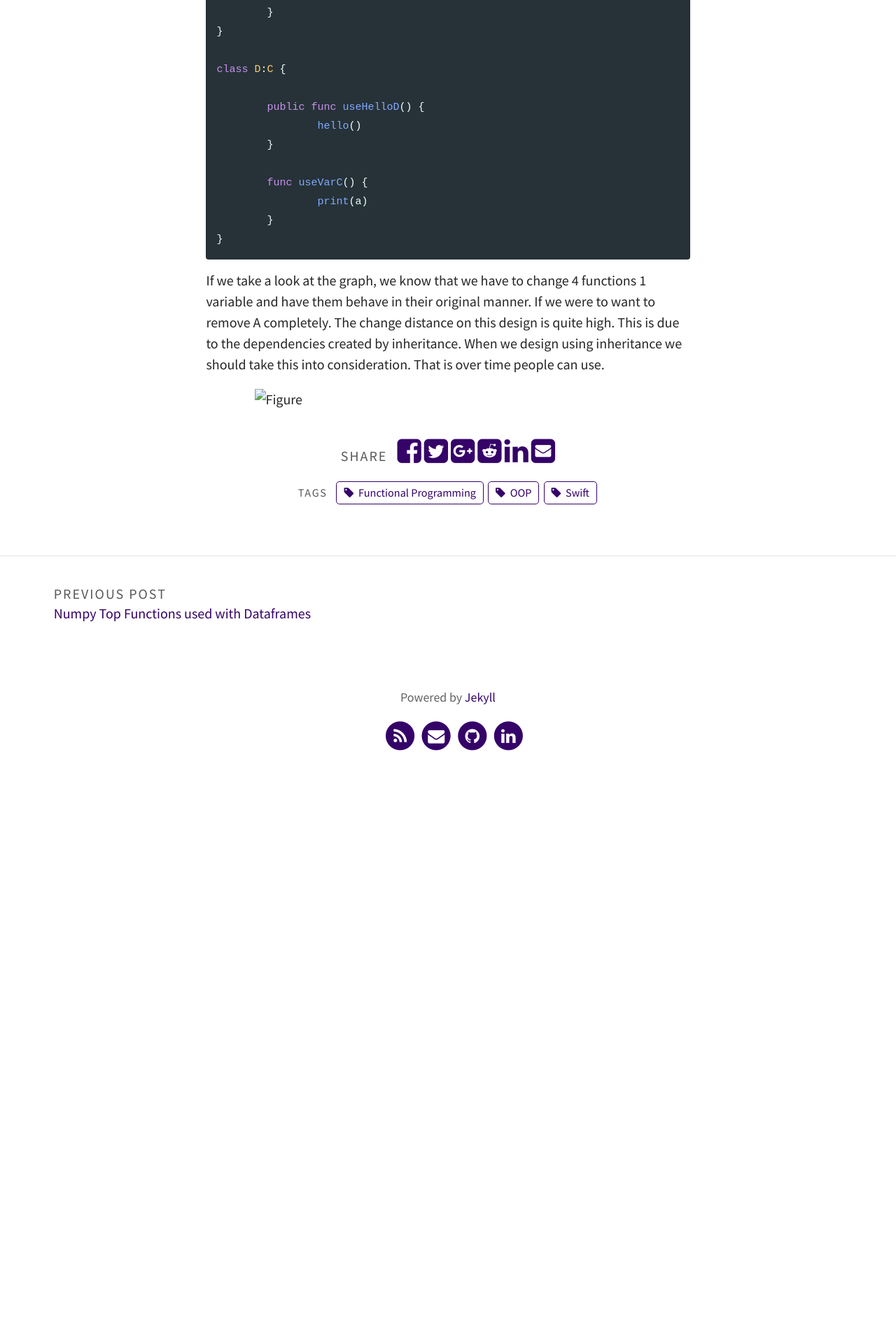
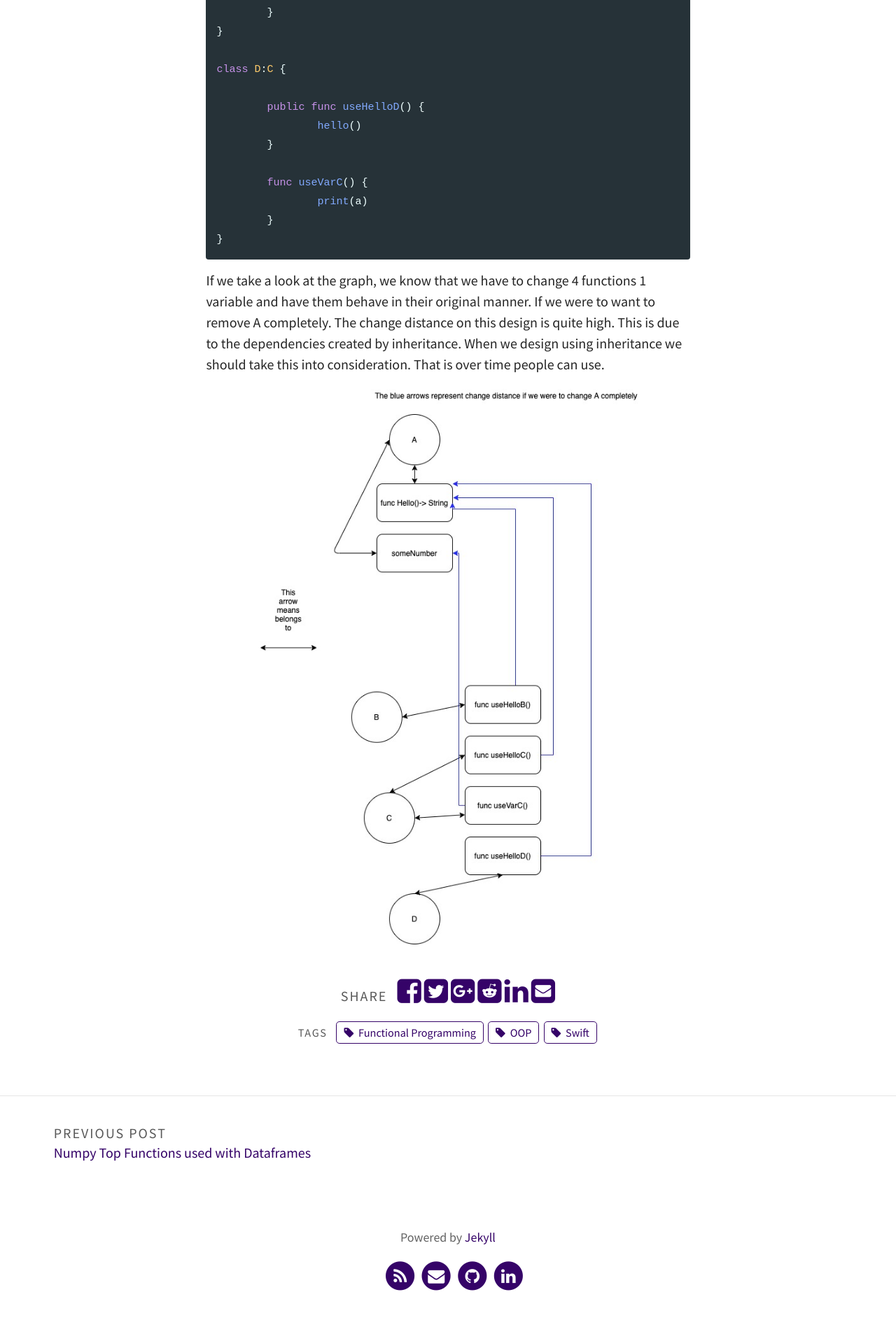
Before and after one commit to ArEnSc/arensc.github.io, a Jekyll site: the page built from _posts/2020-05-18-Inheritance-is-bad-stop-using-it.md, in a window 1280 px wide. Shown: the part 3629-5546 px from the top of the page at 70% size. Built offline with Jekyll 4.4.1, drawn with Linux system fonts in a browser that asks for light colours; before the commit the page ends 4775 px from its top, so only the background shows below that.

Commit message:
inheritance update

```diff
--- a/_posts/2020-05-18-Inheritance-is-bad-stop-using-it.md
+++ b/_posts/2020-05-18-Inheritance-is-bad-stop-using-it.md
@@ -141,4 +141,4 @@ class D:C {
 If we take a look at the graph, we know that we have to change 4 functions 1 variable and have them behave in their original manner. If we were to want to remove A completely. The change distance on this design is quite high. This is due to the dependencies created by inheritance. When we design using inheritance we should take this into consideration. That is over time people can use.
 
 
-![Figure](assets/img/graph.jpg)
+![Figure](/assets/img/graph.jpg)
```
